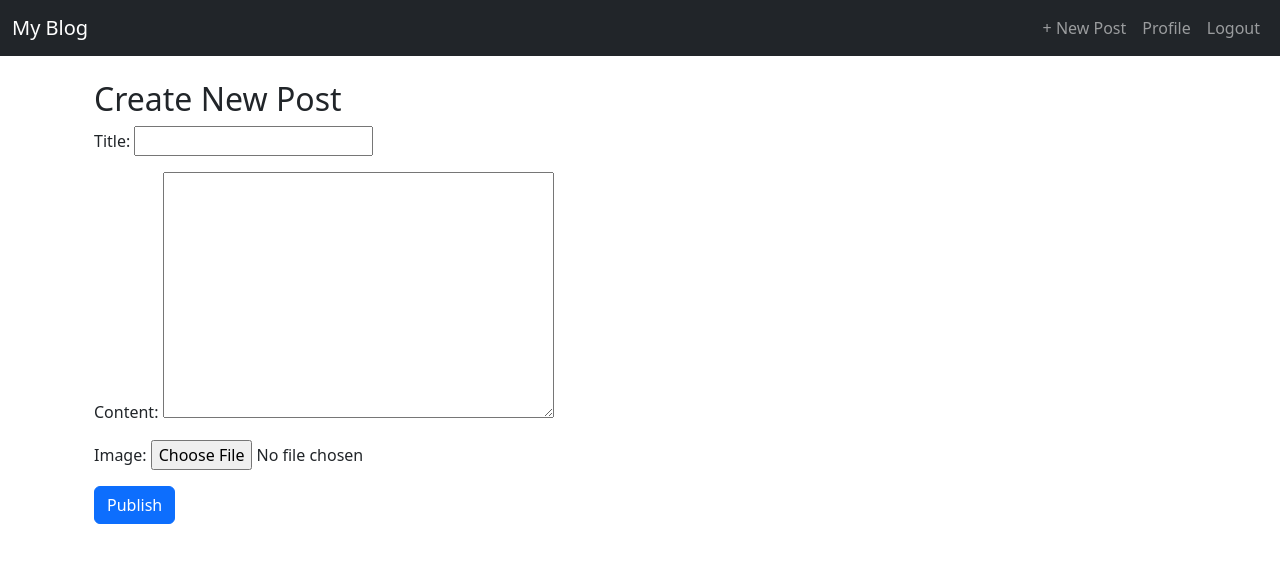
After one commit to Abhisek8895/Ai_Blog_Website, a Django app: page /new/ in a window 1280 px wide. The commit adds this page. Shown: the top 563 px of the page. Run offline with Django 5.2, Linux system fonts and the light colour scheme; the visitor is signed in with stand-in values (Sample User, id 1).

Commit message:
Update blog app and add post feature

```diff
--- /dev/null
+++ b/blog/forms.py
@@ -0,0 +1,7 @@
+from django import forms
+from .models import Post
+
+class PostForm(forms.ModelForm):
+    class Meta:
+        model = Post
+        fields = ['title', 'content', 'image']
--- a/blog/models.py
+++ b/blog/models.py
@@ -4,14 +4,15 @@ from django.utils.text import slugify
 
 class Post(models.Model):
     title = models.CharField(max_length=200)
-    slug = models.SlugField(unique=True, blank=True)  # new field
+    slug = models.SlugField(unique=True, blank=True)
     content = models.TextField()
+    image = models.ImageField(upload_to='posts/', blank=True, null=True)
     author = models.ForeignKey(User, on_delete=models.CASCADE)
     created_at = models.DateTimeField(auto_now_add=True)
     updated_at = models.DateTimeField(auto_now=True)
 
     def save(self, *args, **kwargs):
-        if not self.slug:  # auto-generate slug only if empty
+        if not self.slug:
             self.slug = slugify(self.title)
         super().save(*args, **kwargs)
 
--- /dev/null
+++ b/blog/templates/blog/create_post.html
@@ -0,0 +1,12 @@
+{% extends 'base.html' %}
+
+{% block content %}
+<div class="container mt-4">
+    <h2>Create New Post</h2>
+   <form method="POST" enctype="multipart/form-data">
+    {% csrf_token %}
+    {{ form.as_p }}
+    <button type="submit" class="btn btn-primary">Publish</button>
+</form>
+</div>
+{% endblock %}
--- a/blog/urls.py
+++ b/blog/urls.py
@@ -3,4 +3,6 @@ from . import views
 
 urlpatterns = [
     path('', views.home, name='home'),
+    path('new/', views.create_post, name='create_post'),
+    path('<slug:slug>/', views.post_detail, name='post_detail'),
 ]
--- a/blog/views.py
+++ b/blog/views.py
@@ -1,4 +1,28 @@
 from django.shortcuts import render
+from django.shortcuts import render, redirect, get_object_or_404
+from django.contrib.auth.decorators import login_required
+from .forms import PostForm
+from .models import Post
 
 def home(request):
     return render(request, 'blog/home.html')
+
+
+@login_required
+def create_post(request):
+    if request.method == 'POST':
+        form = PostForm(request.POST, request.FILES)
+        if form.is_valid():
+            post = form.save(commit=False)
+            post.author = request.user
+            post.save()
+            return redirect('post_detail', slug=post.slug)
+    else:
+        form = PostForm()
+    return render(request, 'blog/create_post.html', {'form': form})
+
+
+
+def post_detail(request, slug):
+    post = get_object_or_404(Post, slug=slug)
+    return render(request, 'blog/post_detail.html', {'post': post})
--- a/templates/base.html
+++ b/templates/base.html
@@ -24,6 +24,9 @@
             <div class="collapse navbar-collapse" id="navbarNav">
                 <ul class="navbar-nav ms-auto">
                     {% if user.is_authenticated %}
+                        <li class="nav-item">
+                                <a class="nav-link" href="{% url 'create_post' %}">+ New Post</a>
+                        </li>
                         <li class="nav-item">
                             <a class="nav-link" href="{% url 'profile' user.id %}">Profile</a>
                             <!-- <a class="nav-link" href="#">Profile</a> -->
```
Also changed, not shown: blog/templates/blog/post_detail.html (added, +10 -0 lines), blog/migrations/0003_post_image.py (added), media/posts/generated-image.png (added).
